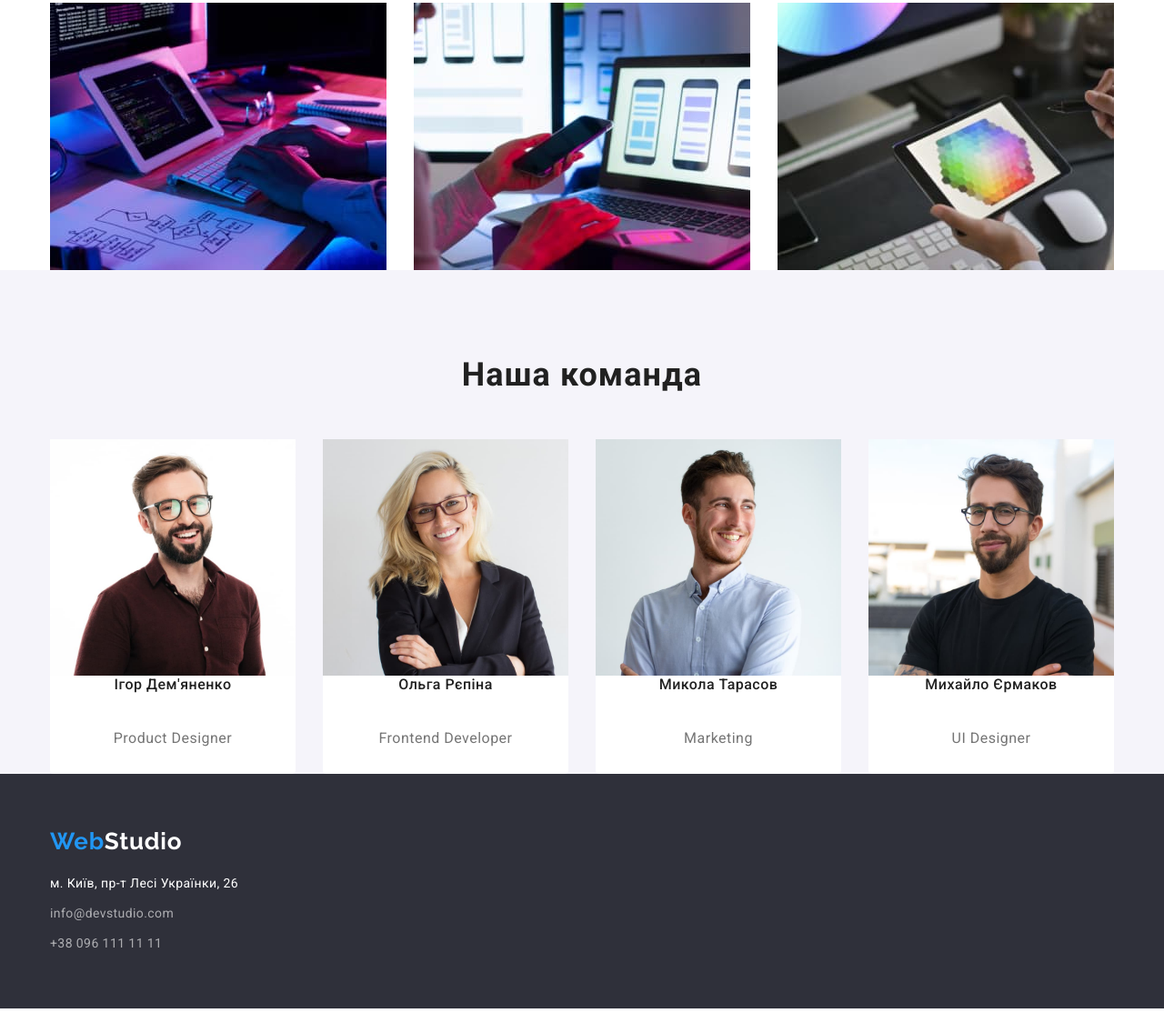
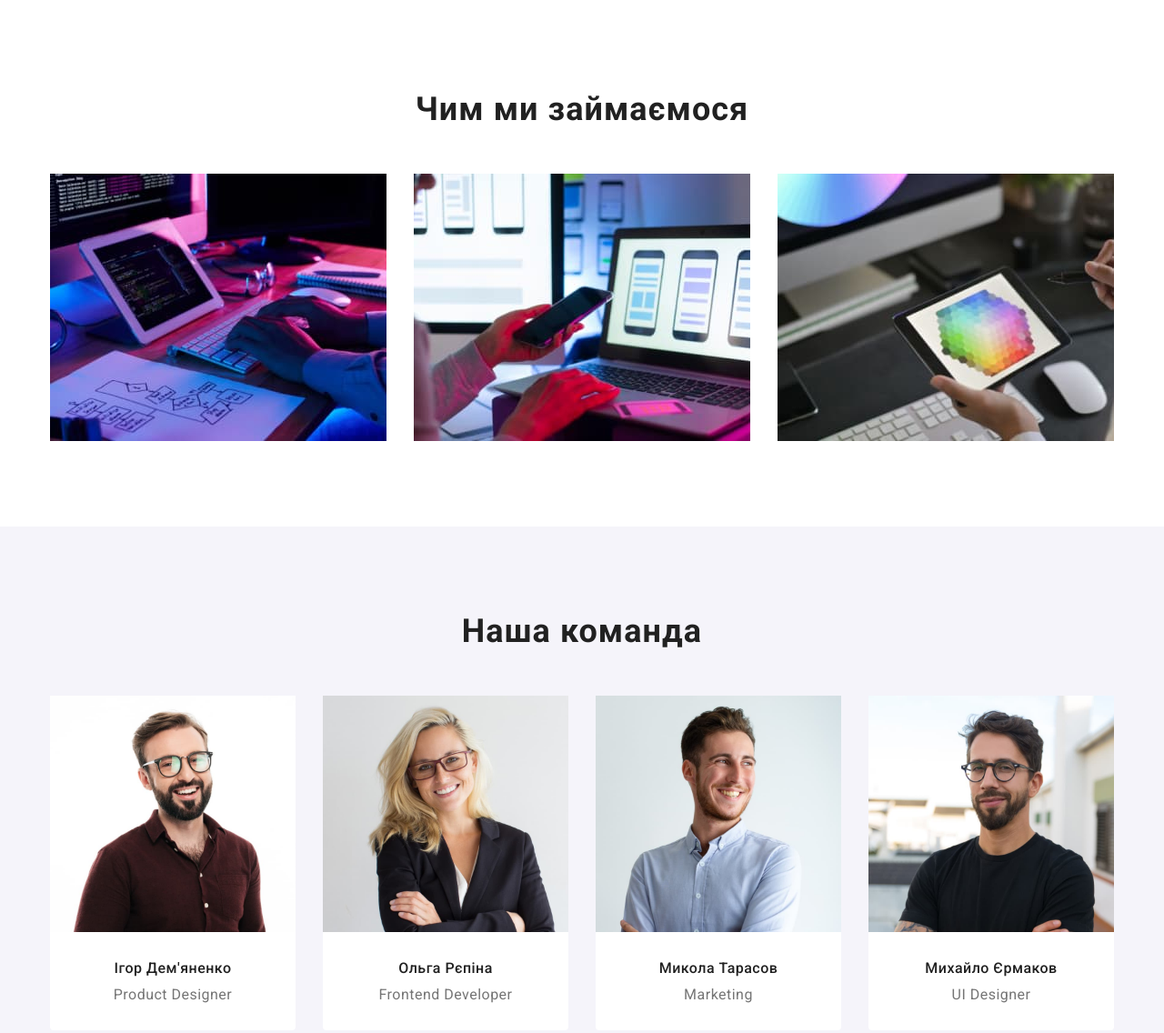
Before and after one commit to Igorka1979/-goit-markup-hw-03, a plain HTML site: page index.html in a window 1280 px wide. Shown: the part 960-2096 px from the top of the page at 91% size. Before the commit the page ends 2069 px from the top, so only its background shows below. Drawn offline with nearby package versions, Linux system fonts and the light colour scheme.

Commit message:
correct styles

```diff
--- a/css/styles.css
+++ b/css/styles.css
@@ -14,15 +14,6 @@ body {
   background-color: var(--primary-bgc);
   font-family: "Roboto", sans-serif;
   color: var(--black-link);
-}
-.hero {
-  background-color: var(--black-hero);
-  text-align: center;
-  padding-top: 200px;
-  padding-bottom: 200px;
-}
-.section {
-  padding-top: 94px;
 }
 
 .link {
@@ -129,6 +120,10 @@ img {
   color: var(--accent-color);
 }
 
+.section {
+  padding-top: 94px;
+  padding-bottom: 94px;
+}
 /* Головний заголовок */
 .hero {
   background-color: var(--black-hero);
@@ -218,7 +213,8 @@ img {
   justify-content: space-between;
 }
 .work {
-  padding-top: 0;
+  padding-bottom: 94px;
+  padding-top: 94px;
 }
 /* Наша команда */
 .team {
@@ -228,6 +224,7 @@ img {
   display: flex;
   justify-content: space-between;
   gap: 30px;
+  padding-bottom: 94px;
 }
 .team-img {
 }
@@ -238,7 +235,7 @@ img {
   letter-spacing: 0.03em;
   text-align: center;
   margin-bottom: 10px;
-  padding-bottom: 30px;
+  padding-top: 30px;
 }
 .team-place {
   font-family: "Roboto";
```
